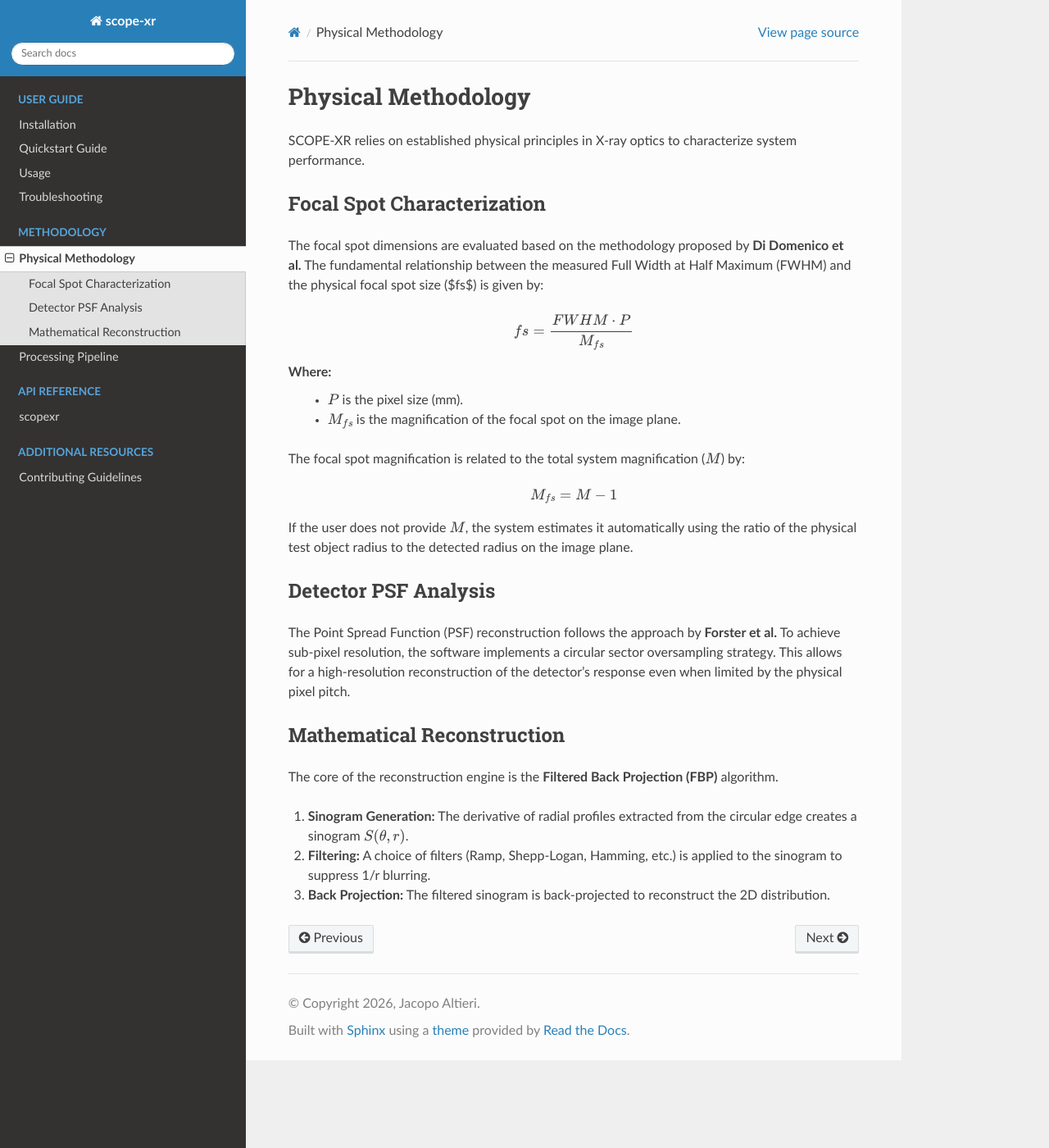
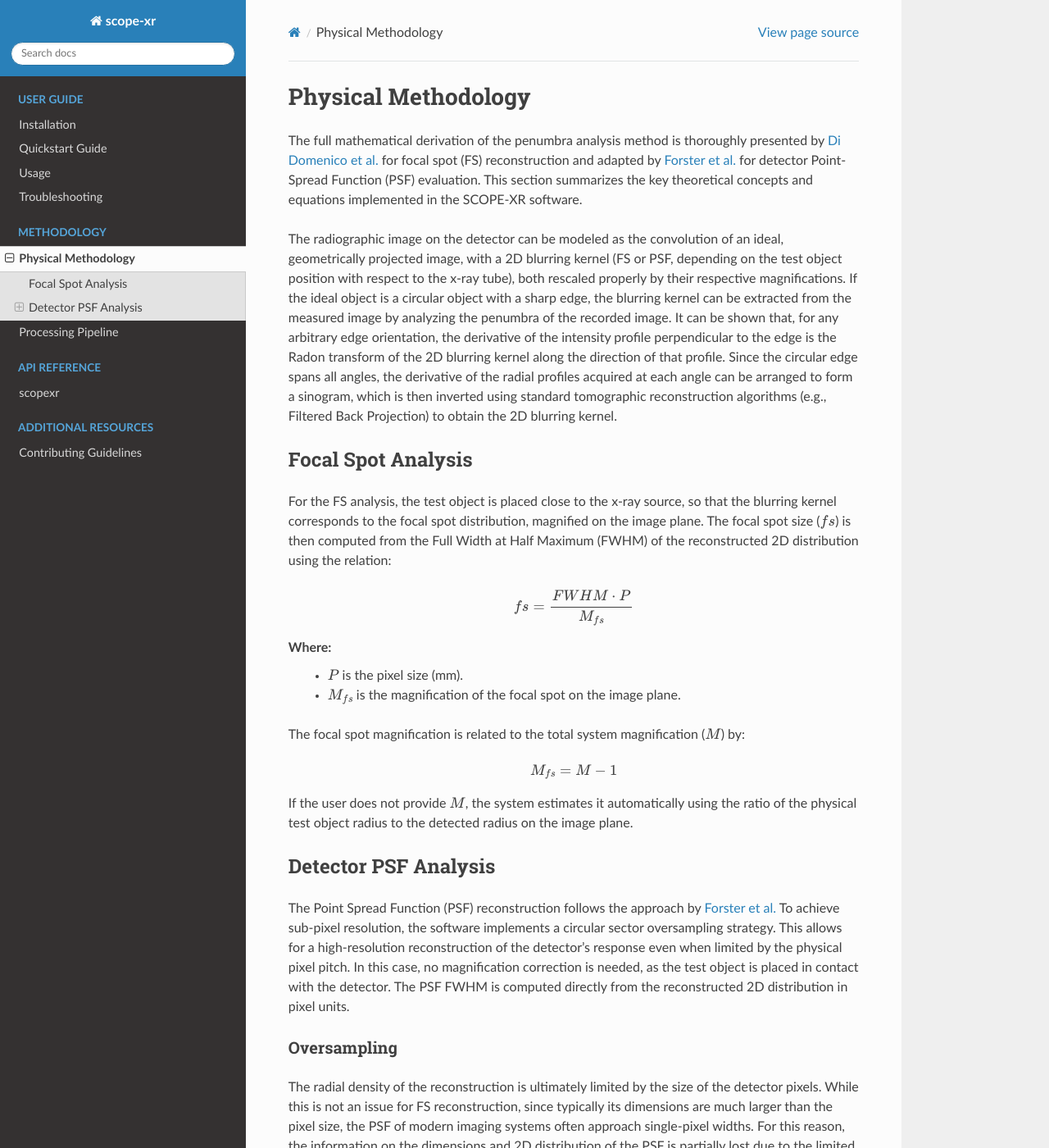
Before and after one commit to jacopoaltieri/scope-xr, a Sphinx documentation site: the page built from docs/source/theory.rst, in a window 1280 px wide and 1400 px high. Shown: the whole window at 82% size. Built offline with Sphinx 7.4.7 and the Read the Docs theme 3.1.0, drawn with Linux system fonts in a browser that asks for light colours; some of the changed text lies outside the part shown.

Commit message:
Enhance theory documentation with detailed explanations of penumbra analysis, focal spot, and PSF reconstruction methodologies.

```diff
--- a/docs/source/theory.rst
+++ b/docs/source/theory.rst
@@ -1,11 +1,15 @@
 Physical Methodology
 ====================
 
-SCOPE-XR relies on established physical principles in X-ray optics to characterize system performance.
+The full mathematical derivation of the penumbra analysis method is thoroughly presented by `Di Domenico et al. <https://aapm.onlinelibrary.wiley.com/doi/full/10.1118/1.4938414>`_ for focal spot (FS) reconstruction and adapted by `Forster et al. <https://opg.optica.org/oe/fulltext.cfm?uri=oe-33-4-7409>`_ for detector Point-Spread Function (PSF) evaluation. This section summarizes the key theoretical concepts and equations implemented in the SCOPE-XR software.
 
-Focal Spot Characterization
----------------------------
-The focal spot dimensions are evaluated based on the methodology proposed by **Di Domenico et al.** The fundamental relationship between the measured Full Width at Half Maximum (FWHM) and the physical focal spot size ($fs$) is given by:
+The radiographic image on the detector can be modeled as the convolution of an ideal, geometrically projected image, with a 2D blurring kernel (FS or PSF, depending on the test object position with respect to the x-ray tube), both rescaled properly by their respective magnifications. If the ideal object is a circular object with a sharp edge, the blurring kernel can be extracted from the measured image by analyzing the penumbra of the recorded image.
+It can be shown that, for any arbitrary edge orientation, the derivative of the intensity profile perpendicular to the edge is the Radon transform of the 2D blurring kernel along the direction of that profile. Since the circular edge spans all angles, the derivative of the radial profiles acquired at each angle can be arranged to form a sinogram, which is then inverted using standard tomographic reconstruction algorithms (e.g., Filtered Back Projection) to obtain the 2D blurring kernel.
+
+Focal Spot Analysis
+-------------------
+
+For the FS analysis, the test object is placed close to the x-ray source, so that the blurring kernel corresponds to the focal spot distribution, magnified on the image plane. The focal spot size (:math:`fs`) is then computed from the Full Width at Half Maximum (FWHM) of the reconstructed 2D distribution using the relation:
 
 .. math::
 
@@ -23,14 +27,50 @@ The focal spot magnification is related to the total system magnification (:math
 
 If the user does not provide :math:`M`, the system estimates it automatically using the ratio of the physical test object radius to the detected radius on the image plane.
 
+
 Detector PSF Analysis
 ---------------------
-The Point Spread Function (PSF) reconstruction follows the approach by **Forster et al.** To achieve sub-pixel resolution, the software implements a circular sector oversampling strategy. This allows for a high-resolution reconstruction of the detector's response even when limited by the physical pixel pitch.
 
-Mathematical Reconstruction
----------------------------
-The core of the reconstruction engine is the **Filtered Back Projection (FBP)** algorithm.
+The Point Spread Function (PSF) reconstruction follows the approach by `Forster et al. <https://opg.optica.org/oe/fulltext.cfm?uri=oe-33-4-7409>`_ To achieve sub-pixel resolution, the software implements a circular sector oversampling strategy. This allows for a high-resolution reconstruction of the detector's response even when limited by the physical pixel pitch.
+In this case, no magnification correction is needed, as the test object is placed in contact with the detector. The PSF FWHM is computed directly from the reconstructed 2D distribution in pixel units.
 
-1. **Sinogram Generation:** The derivative of radial profiles extracted from the circular edge creates a sinogram :math:`S(\theta, r)`.
-2. **Filtering:** A choice of filters (Ramp, Shepp-Logan, Hamming, etc.) is applied to the sinogram to suppress 1/r blurring.
-3. **Back Projection:** The filtered sinogram is back-projected to reconstruct the 2D distribution.
+Oversampling
+~~~~~~~~~~~~
+
+The radial density of the reconstruction is ultimately limited by the size of the detector pixels. While this is not an issue for FS reconstruction, since typically its dimensions are much larger than the pixel size, the PSF of modern imaging systems often approach single-pixel widths. For this reason, the information on the dimensions and 2D distribution of the PSF is partially lost due to the limited amount of available sampling points.
+
+To overcome this, the standard *slanted-edge method* is used, where a physical tilt of an edge relative to the pixel grid creates a composite, oversampled Edge Spread Function (ESF). Forster et al. adapted this concept, recognizing that the inherent curvature of the circular aperture provides these same sub-pixel shifts relative to the detector grid, thus enabling an oversampled reconstruction from the single acquired image.
+
+SCOPE-XR implements this oversampling strategy, leaving to the user the choice of the angular aperture, the strength of the Gaussian blurring kernel, as well as the oversampling factors. However, to ensure the validity of the straight-edge approximation used in the derivation of the method, a new constraint on the maximum angular aperture for oversampling is introduced here and is automatically suggested by the software.
+
+Let us define the sagitta :math:`\Delta r` as the deviation between the curved circular edge and its straight-line projection within this angular segment:
+
+To ensure that this curvature remains unresolved by the oversampled imaging system, :math:`\Delta r` must not exceed the new effective pixel pitch:
+
+.. math::
+
+   \Delta r \leq \frac{P}{N}
+
+Where :math:`P` is the pixel size and :math:`N` is the oversampling step (e.g., :math:`N=4` for 4x oversampling). By simple geometrical considerations, the value of the sagitta is :math:`\Delta r = R(1-\cos\alpha)`. By substituting this value into the pixel pitch constraint and inverting the equation, the constraint on the angle becomes:
+
+.. math::
+
+   \alpha \leq \arccos\left(1-\frac{P}{NR}\right)
+
+This equation provides the maximum allowable angular aperture for a given :math:`R`, :math:`P`, and :math:`N` that robustly satisfies the straight-edge approximation for oversampling.
+
+Since this relation shows that the allowable angular aperture decreases with increasing radius :math:`R`, it is useful to analyze the transverse extent :math:`\Delta y = R \tan\alpha`, which is proportional to the number of independent data points available for interpolation. In the limit of large :math:`R`, the arccosine in the angular aperture equation can be Taylor expanded at first order, obtaining :math:`\alpha_{\lim} \approx \sqrt{\frac{2P}{NR}}`. Substituting this into the transverse extent equation, we obtain:
+
+.. math::
+
+   \Delta y = R\tan\alpha_{\lim}\approx R \sqrt{\frac{2P}{NR}} = \sqrt{\frac{2PR}{N}}
+
+Since :math:`\Delta y` increases with :math:`\sqrt{R}`, the optimal strategy is to select the largest possible circle radius that fits within the measurement field of view, as this maximizes the number of data points available for the oversampled profile.
+
+Once :math:`R` is fixed, the oversampling should be performed using an angular aperture satisfying:
+
+.. math::
+
+   \delta \theta \leq 2\arccos\left(1-\frac{P}{NR}\right)
+
+This constraint ensures robust sub-pixel resolution in the PSF reconstruction while maintaining the validity of the straight-edge approximation throughout the oversampling region.
```
